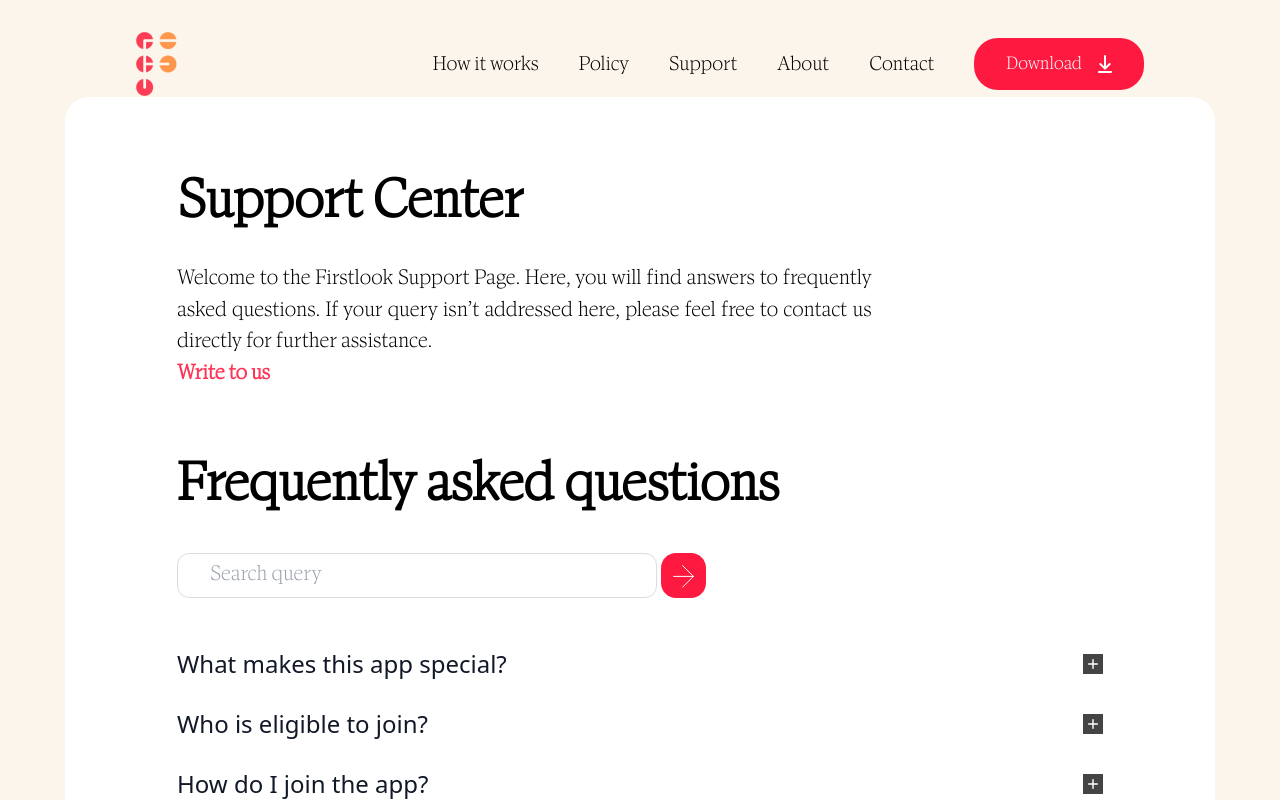
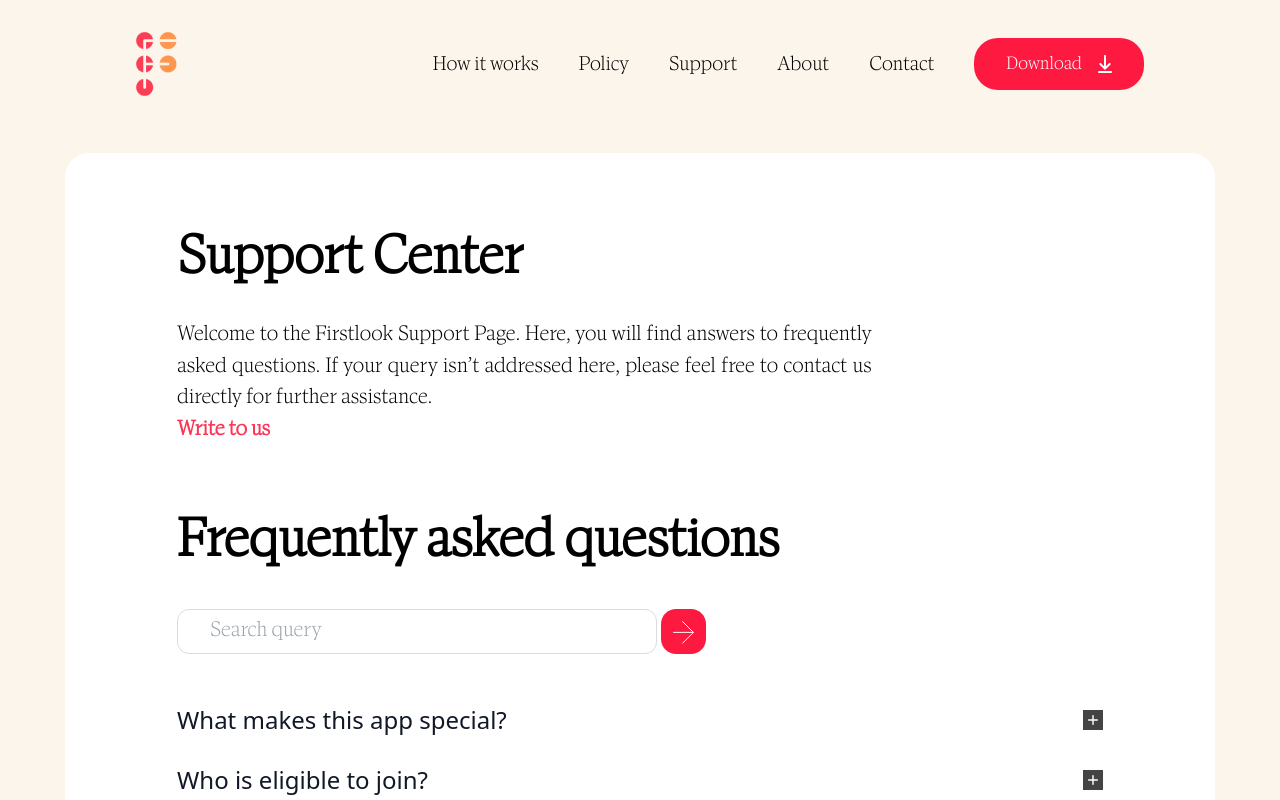
Before and after one commit to MCABEE/firstlook_website_new, a Next.js app: page /helpcenter in a window 1280 px wide. Shown: the top 800 px of the page. Built offline with nearby package versions, Linux system fonts and the light colour scheme.

Commit message:
policy alignment correction

```diff
--- a/src/app/(user)/helpcenter/page.jsx
+++ b/src/app/(user)/helpcenter/page.jsx
@@ -33,12 +33,12 @@ const HelpCenter = () => {
     return (
         <>
             <Navbar fontcolor='black' />
-            <div className='mt-20 md:mt-24 mb-10'>
+            <div className='mt-20 md:mt-28 mb-10'>
                 <Toaster />
                 <div className="flex justify-center items-center">
                     <motion.div initial={{ y: "10vw", opacity: 0 }}
                         whileInView={{ y: 1, opacity: 1, transition: { type: "spring", stiffness: 50, delay: 0.3 } }}
-                        viewport={{ once: true, amount: 0.1 }} className="bg-white px-7 py-12 sm:px-16 sm:py-16 md:px-20 md:py-16 xl:px-28 xl:py-16 h-fit rounded-3xl w-[95%] xl:w-[1150px]">
+                        viewport={{ once: true, amount: 0.1 }} className="bg-white mt-10 px-7 py-12 sm:px-16 sm:py-16 md:px-20 md:py-16 xl:px-28 xl:py-16 h-fit rounded-3xl w-[95%] xl:w-[1150px]">
                         <p className='font-semibold text-[24px] sm:text-[54px] mb-2 sm:mb-5'>
                             Support Center
                         </p>
```
